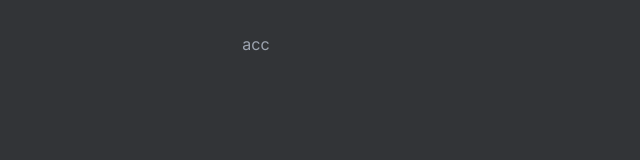
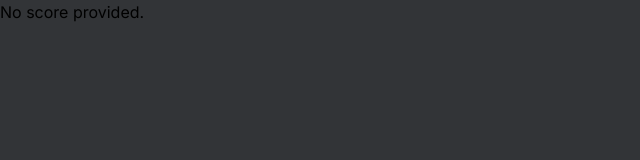
Before and after one commit to mohithingorani/Typing-Speed, a Next.js app: page /accuracy in a window 1280 px wide. Shown: the top 160 px of the page, without its empty margins (0-640 px from the left). Built offline with nearby package versions, Linux system fonts and the light colour scheme.

Commit message:
Update page.tsx

```diff
--- a/src/app/accuracy/page.tsx
+++ b/src/app/accuracy/page.tsx
@@ -4,6 +4,7 @@ import { useSearchParams } from "next/navigation";
 export default function Accuracy() {
   const searchParams = useSearchParams();
   const score = searchParams.get("score");
+  if (!score) return <div>No score provided.</div>;
   return (
     <div className="max-w-lg flex justify-center items-center">
       <div className="flex flex-col pt-8">
```
